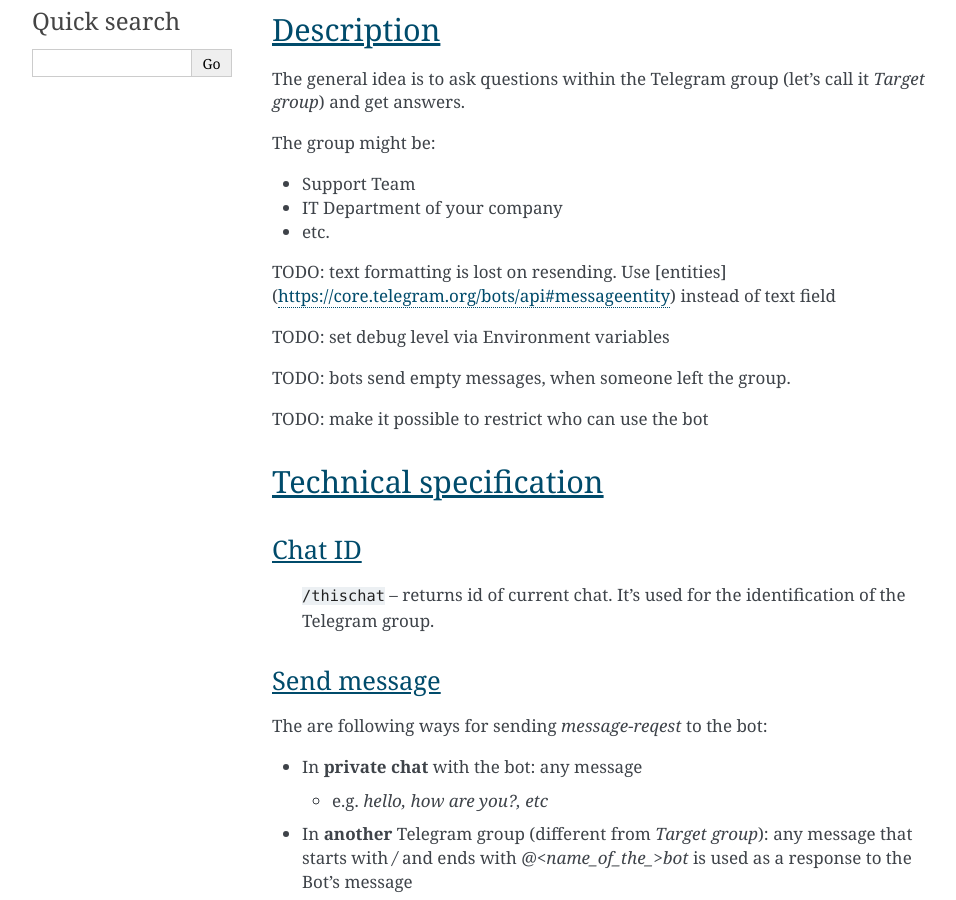
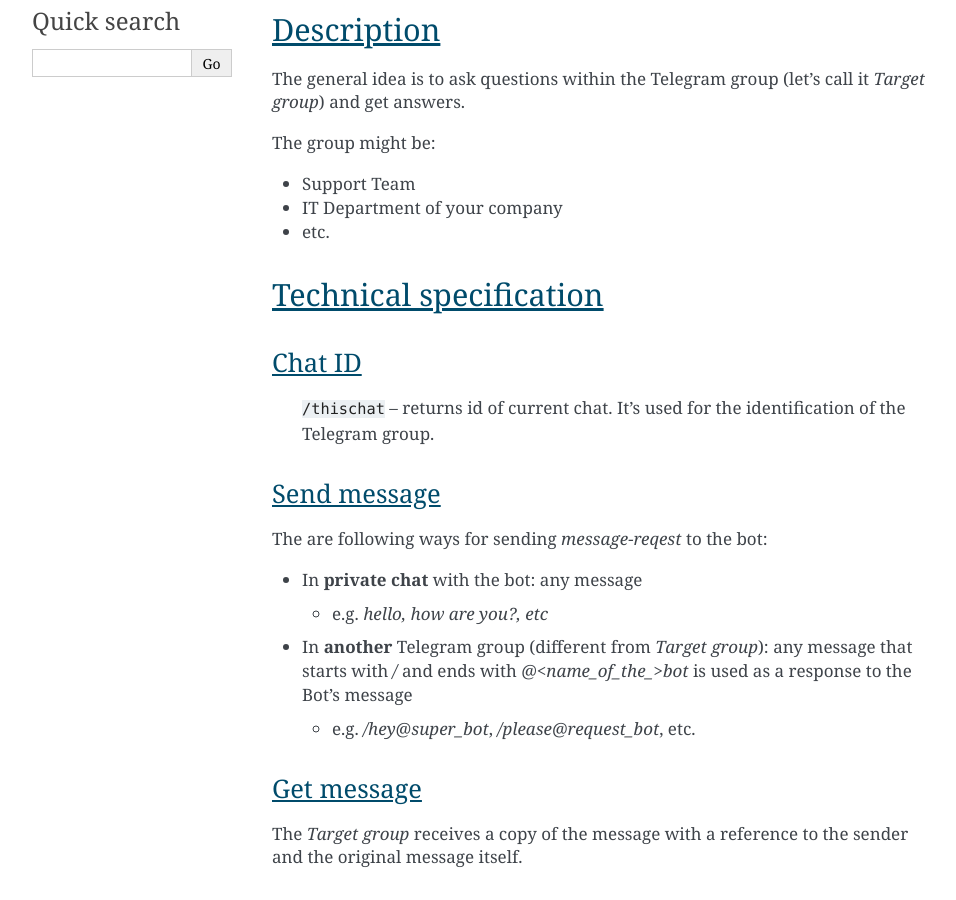
Before and after one commit to itpp-labs/chatops-docs, a Sphinx documentation site: the page built from docs/resend-bot/index.rst, in a window 1280 px wide and 900 px high, scrolled down 619 px. Shown: the whole window, without its empty margins (148-1104 px from the left). Built offline with Sphinx 7.4.7, drawn with Linux system fonts in a browser that asks for light colours.

Commit message:
Handled: 1) list of id's which can appeal to bot by environment variable ACCESS_ID (id's listed separated by comma: "1, 2 ...") 2) Manipulation of loger level by environment variable LOGGING_LEVEL (DEBUG, INFO, CRITICAL, ERROR, WARNING) 3) Saving formattings of resended text 4) Passing by 'Empty-message' of system (i.e., 'Someone left chat', 'Changed title of group' etc.)

```diff
--- a/docs/resend-bot/index.rst
+++ b/docs/resend-bot/index.rst
@@ -15,15 +15,6 @@
 * Support Team
 * IT Department of your company
 * etc.
-
-TODO: text formatting is lost on resending. Use [entities](https://core.telegram.org/bots/api#messageentity) instead of text field
-
-TODO: set debug level via Environment variables
-
-TODO: bots send empty messages, when someone left the group.
-
-TODO: make it possible to restrict who can use the bot
-
 
 
 Technical specification
```
Also changed, not shown: 1 other file.
